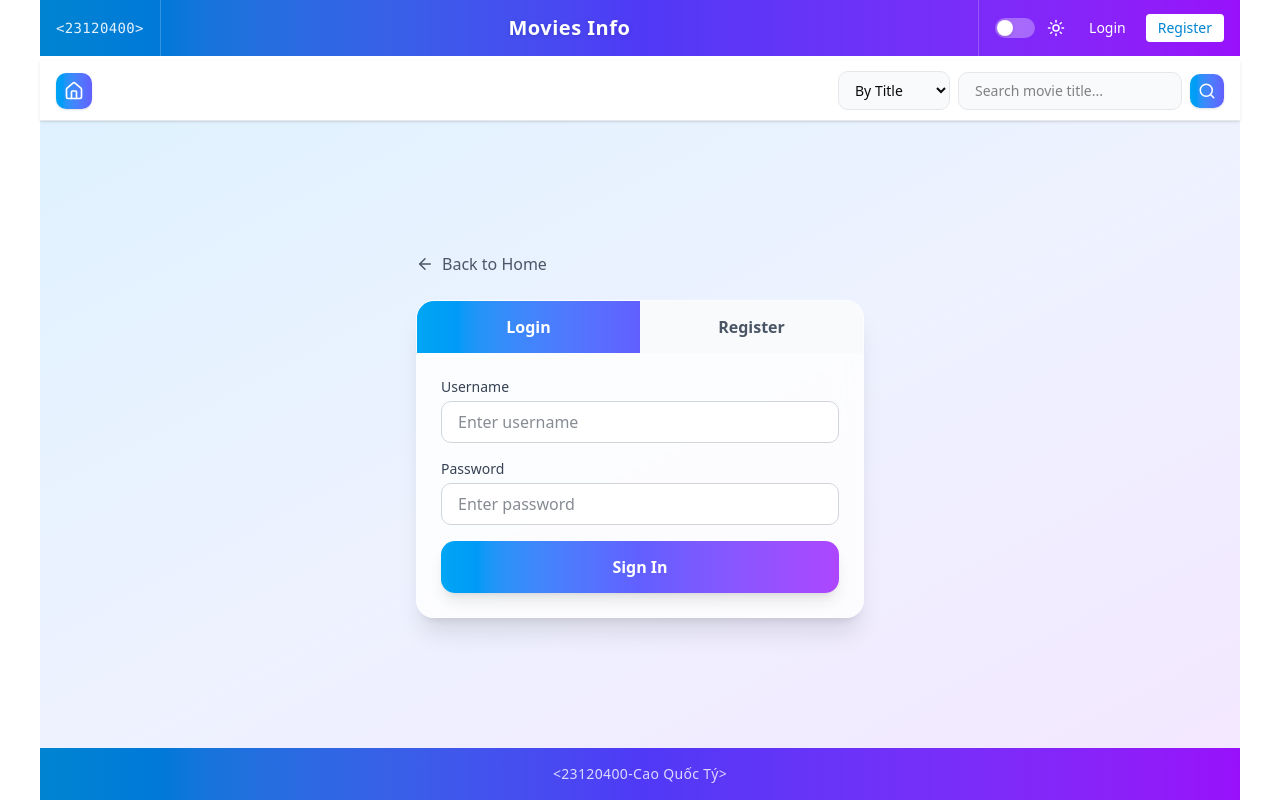
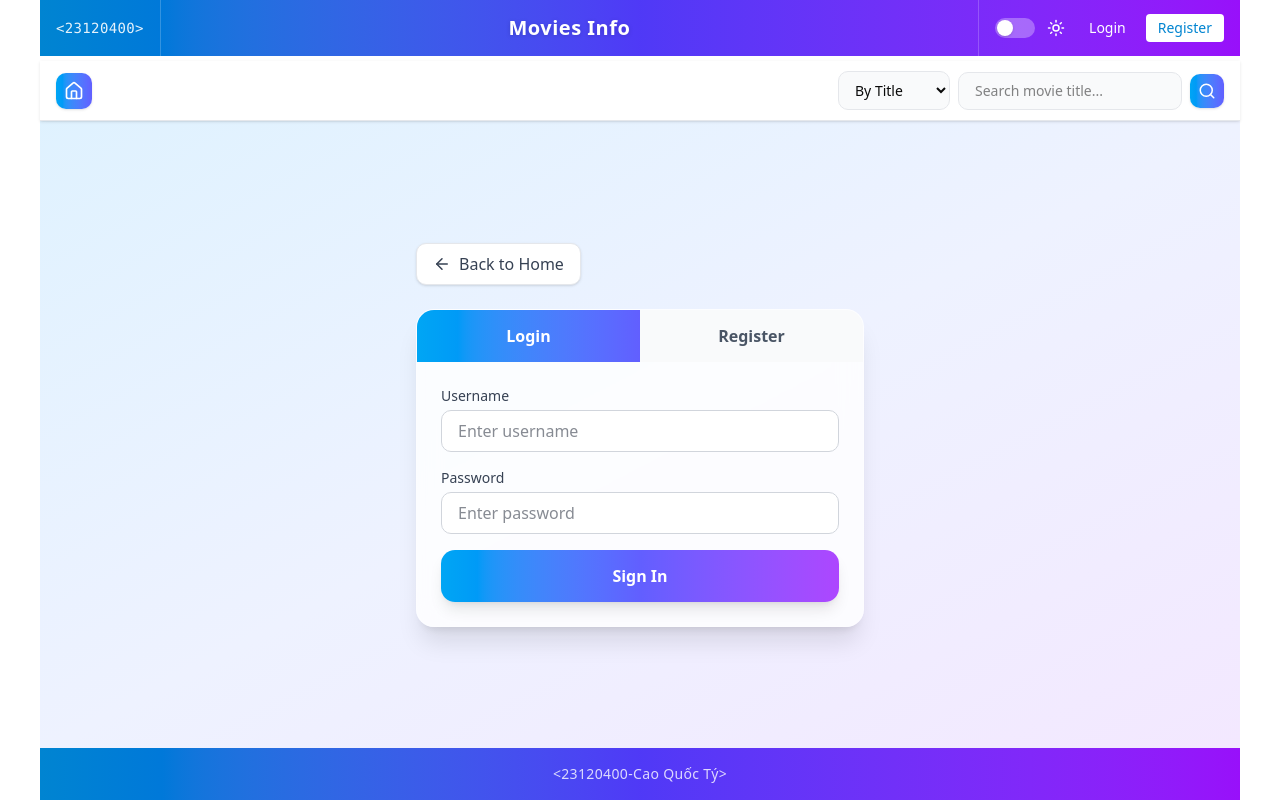
Before and after one commit to tycao0338-cpu/23120400_BTCN2, a React (Vite) app in the folder btcn2/: page /auth in a window 1280 px wide. Built offline with nearby package versions, Linux system fonts and the light colour scheme; no server answers.

Commit message:
feat: Create reusable BackButton component and replace existing back navigation in Auth and MovieDetail pages

```diff
--- /dev/null
+++ b/btcn2/src/components/common/BackButton.jsx
@@ -0,0 +1,41 @@
+import { Link, useNavigate } from "react-router-dom";
+import { ArrowLeft } from "lucide-react";
+
+/**
+ * BackButton - Reusable back button component
+ * Props:
+ * - to: string (optional) - Link destination. If provided, renders as Link
+ * - label: string (default: "Back") - Button text
+ * - className: string (optional) - Additional classes
+ *
+ * If `to` is not provided, uses navigate(-1) to go back
+ */
+export function BackButton({ to, label = "Back", className = "" }) {
+  const navigate = useNavigate();
+
+  const baseClasses =
+    "inline-flex items-center gap-2 px-4 py-2 rounded-lg bg-white dark:bg-slate-700 border border-gray-200 dark:border-slate-600 text-gray-700 dark:text-gray-200 hover:bg-gray-50 dark:hover:bg-slate-600 hover:border-gray-300 dark:hover:border-slate-500 shadow-sm hover:shadow transition-all duration-200";
+
+  // If `to` is provided, render as Link
+  if (to) {
+    return (
+      <Link to={to} className={`${baseClasses} ${className}`}>
+        <ArrowLeft size={18} />
+        <span className="font-medium">{label}</span>
+      </Link>
+    );
+  }
+
+  // Otherwise, render as button with navigate(-1)
+  return (
+    <button
+      onClick={() => navigate(-1)}
+      className={`${baseClasses} ${className}`}
+    >
+      <ArrowLeft size={18} />
+      <span className="font-medium">{label}</span>
+    </button>
+  );
+}
+
+export default BackButton;
--- a/btcn2/src/pages/Auth.jsx
+++ b/btcn2/src/pages/Auth.jsx
@@ -1,11 +1,11 @@
 import { useState, useEffect } from "react";
-import { Link, useNavigate } from "react-router-dom";
+import { useNavigate } from "react-router-dom";
 import { useForm } from "react-hook-form";
 import { zodResolver } from "@hookform/resolvers/zod";
 import { registerUser, loginUser } from "../services/api";
 import { loginSchema, registerSchema } from "../lib/schemas";
 import { useAuth } from "../hooks/useAuth";
-import { ArrowLeft } from "lucide-react";
+import { BackButton } from "../components/common/BackButton";
 
 /**
  * Auth - Trang đăng nhập và đăng ký
@@ -102,14 +102,7 @@ export function Auth() {
     <main className="flex-1 bg-gradient-to-br from-sky-100 via-indigo-50 to-purple-100 dark:from-slate-900 dark:via-slate-800 dark:to-slate-900 transition-colors flex items-center justify-center p-4">
       <div className="w-full max-w-md">
         {/* Back to Home */}
-        <Link
-          to="/"
-          className="inline-flex items-center gap-2 text-gray-600 dark:text-gray-300 hover:text-indigo-600 dark:hover:text-white transition-colors mb-6"
-        >
-          <ArrowLeft size={18} />
-          <span>Back to Home</span>
-        </Link>
-
+        <BackButton to="/" label="Back to Home" className="mb-6" />
         {/* Auth Card - Glassmorphism */}
         <div className="bg-white/80 dark:bg-slate-800/90 backdrop-blur-md rounded-2xl shadow-xl overflow-hidden border border-white/20 dark:border-slate-700">
           {/* Tabs - Gradient */}
--- a/btcn2/src/pages/MovieDetail.jsx
+++ b/btcn2/src/pages/MovieDetail.jsx
@@ -7,7 +7,8 @@ import {
 } from "../services/api";
 import { ReviewItem } from "../components/review/ReviewItem";
 import { Pagination } from "../components/common/Pagination";
-import { ArrowLeft, Heart, Star, Film, User, Loader } from "lucide-react";
+import { BackButton } from "../components/common/BackButton";
+import { Heart, Star, Film, User, Loader } from "lucide-react";
 
 /**
  * MovieDetail - Trang chi tiết phim
@@ -129,13 +130,7 @@ export function MovieDetail() {
   if (error) {
     return (
       <main className="flex-1 bg-gray-100 dark:bg-slate-800 transition-colors p-4">
-        <button
-          onClick={() => navigate(-1)}
-          className="flex items-center gap-2 text-gray-600 dark:text-gray-300 hover:text-gray-900 dark:hover:text-white transition-colors mb-4"
-        >
-          <ArrowLeft size={20} />
-          <span>Back</span>
-        </button>
+        <BackButton className="mb-4" />
         <div className="text-center py-16">
           <div className="text-6xl mb-4">❌</div>
           <h3 className="text-xl font-semibold text-gray-700 dark:text-gray-300 mb-2">
@@ -151,13 +146,7 @@ export function MovieDetail() {
   if (!movie) {
     return (
       <main className="flex-1 bg-gray-100 dark:bg-slate-800 transition-colors p-4">
-        <button
-          onClick={() => navigate(-1)}
-          className="flex items-center gap-2 text-gray-600 dark:text-gray-300 hover:text-gray-900 dark:hover:text-white transition-colors mb-4"
-        >
-          <span className="text-xl">←</span>
-          <span>Back</span>
-        </button>
+        <BackButton className="mb-4" />
         <div className="text-center py-16">
           <Film size={64} className="mx-auto mb-4 text-gray-400" />
           <h3 className="text-xl font-semibold text-gray-700 dark:text-gray-300 mb-2">
@@ -175,13 +164,7 @@ export function MovieDetail() {
     <main className="flex-1 bg-gray-100 dark:bg-slate-800 transition-colors">
       {/* Back Button */}
       <div className="p-4">
-        <button
-          onClick={() => navigate(-1)}
-          className="flex items-center gap-2 text-gray-600 dark:text-gray-300 hover:text-gray-900 dark:hover:text-white transition-colors"
-        >
-          <span className="text-xl">←</span>
-          <span>Back</span>
-        </button>
+        <BackButton />
       </div>
 
       {/* Hero Section - Poster + Info */}
```
